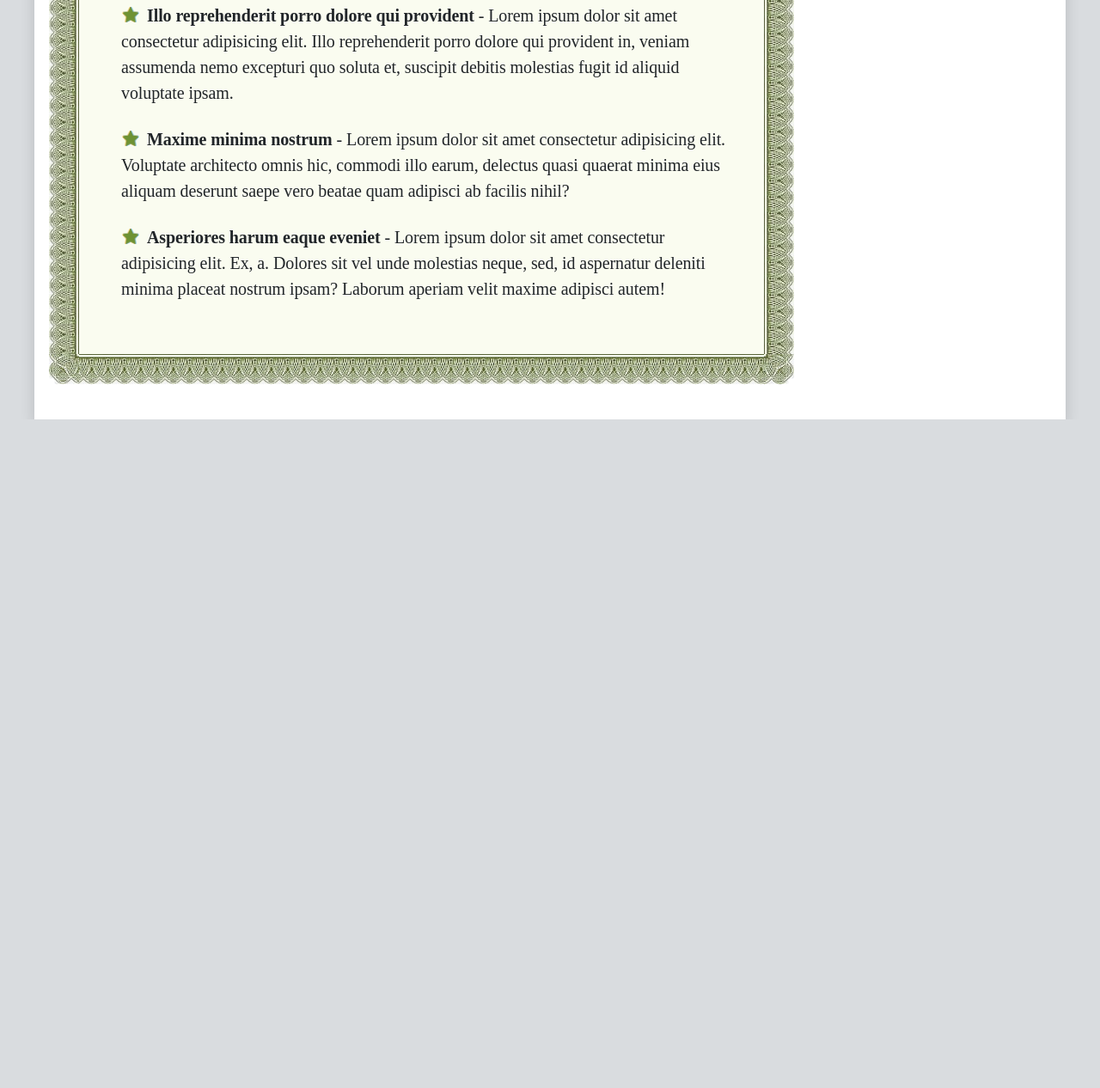
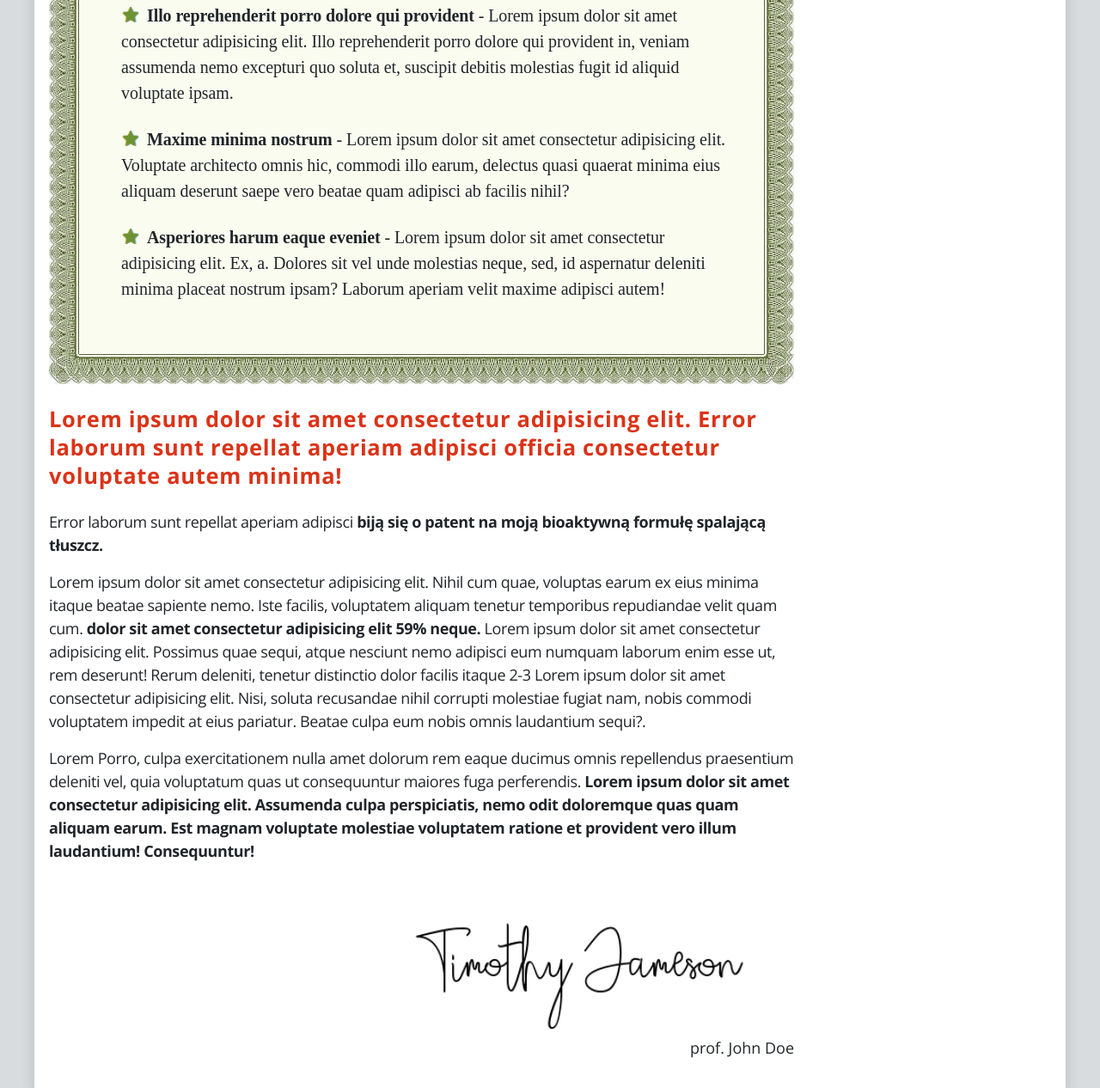
Before and after one commit to krzosdominik/jrfront_recruitment-task, a website: page index.html in a window 1280 px wide. Shown: the part 9117-10383 px from the top of the page at 86% size. Before the commit the page ends 9605 px from the top, so only its background shows below. Drawn offline with nearby package versions, Linux system fonts and the light colour scheme.

Commit message:
add article with signature

```diff
--- a/index.html
+++ b/index.html
@@ -548,6 +548,45 @@
                             </div>
                         </div>
                     </article>
+                    <article class="section__article d-flex flex-column">
+                        <h2 class="article__header font-weight-bold mb-4">
+                            Lorem ipsum dolor sit amet consectetur adipisicing elit. Error laborum sunt repellat
+                            aperiam adipisci officia consectetur voluptate autem minima!
+                        </h2>
+                        <p class="article__paragraph">
+                            Error laborum sunt repellat aperiam adipisci
+                            <strong>
+                                biją się o patent na moją bioaktywną formułę spalającą tłuszcz.
+                            </strong>
+                        </p>
+                        <p class="article__paragraph">
+                            Lorem ipsum dolor sit amet consectetur adipisicing elit. Nihil cum quae, voluptas earum
+                            ex eius minima itaque beatae sapiente nemo. Iste facilis, voluptatem aliquam tenetur
+                            temporibus repudiandae velit quam cum.
+                            <strong>
+                                dolor sit amet consectetur adipisicing elit 59% neque.
+                            </strong>
+                            Lorem ipsum dolor sit amet consectetur adipisicing elit. Possimus quae sequi,
+                            atque nesciunt nemo adipisci eum numquam laborum enim esse ut, rem deserunt! Rerum
+                            deleniti, tenetur distinctio dolor facilis itaque 2-3 Lorem ipsum dolor sit amet
+                            consectetur adipisicing elit. Nisi, soluta recusandae nihil corrupti molestiae fugiat
+                            nam, nobis commodi voluptatem impedit at eius pariatur. Beatae culpa eum nobis omnis
+                            laudantium sequi?.
+                        </p>
+                        <p class="article__paragraph">
+                            Lorem Porro, culpa exercitationem nulla amet dolorum rem eaque ducimus omnis repellendus
+                            praesentium deleniti vel, quia voluptatum quas ut consequuntur maiores fuga perferendis.
+                            <strong>
+                                Lorem ipsum dolor sit amet consectetur adipisicing elit. Assumenda culpa
+                                perspiciatis, nemo odit doloremque quas quam aliquam earum. Est magnam voluptate
+                                molestiae voluptatem ratione et provident vero illum laudantium! Consequuntur!
+                            </strong>
+                        </p>
+                        <figure class="article__signature align-self-end mt-2 mt-lg-5">
+                            <img class="mr-2 mr-lg-5" src="/assets/sign.png" alt="Dr signature" />
+                            <figcaption class="text-right">prof. John Doe</figcaption>
+                        </figure>
+                    </article>
                 </section>
             </div>
             <div class="d-none d-lg-block col-lg-3">
--- /dev/null
+++ b/scss/elements/_signature.scss
@@ -0,0 +1,7 @@
+.article__signature img {
+    width: 12rem;
+
+    @media (min-width: 992px) {
+            width: 25rem;
+    }
+}
--- a/scss/main.scss
+++ b/scss/main.scss
@@ -11,3 +11,4 @@
 @import "./elements/span";
 @import "./elements/alert";
 @import "./elements/certificate";
+@import "./elements/signature";
```
Also changed, not shown: css/main.css, 1 other file.
